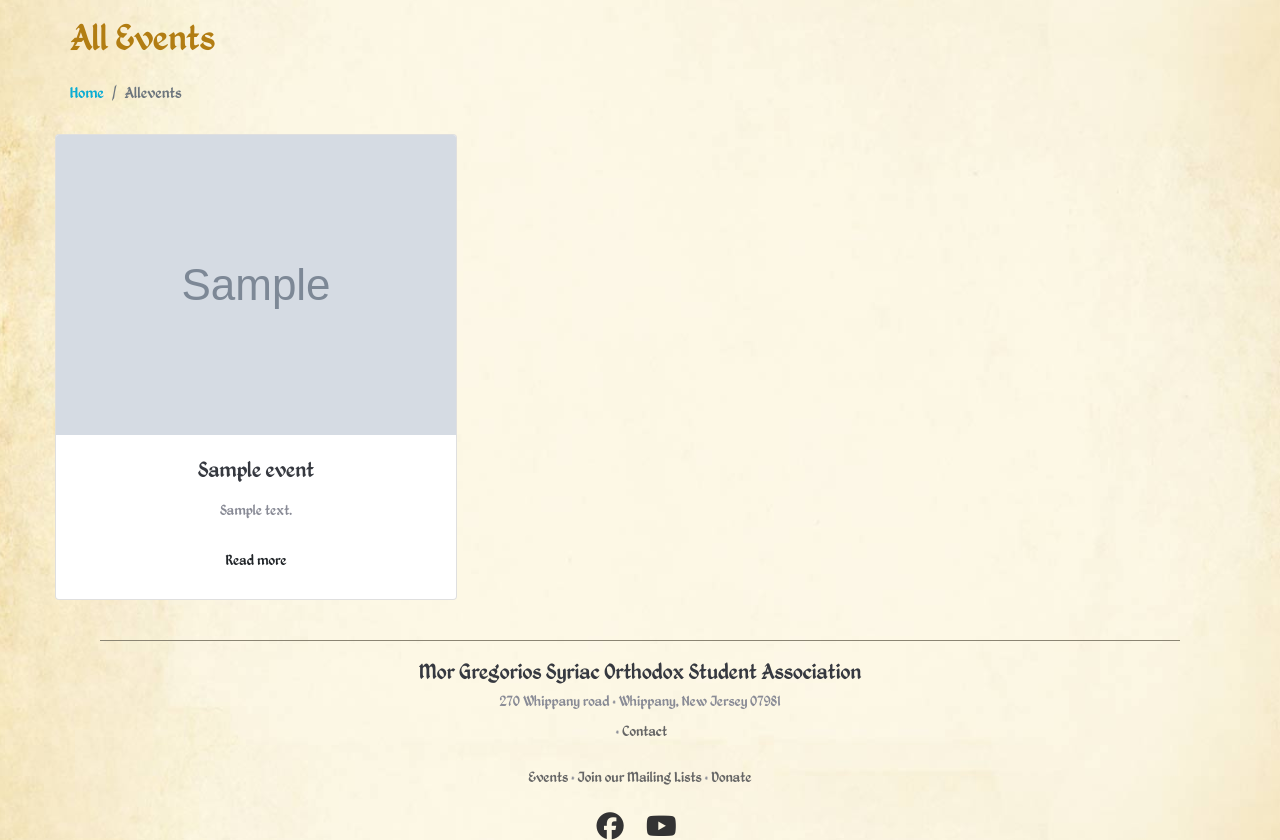
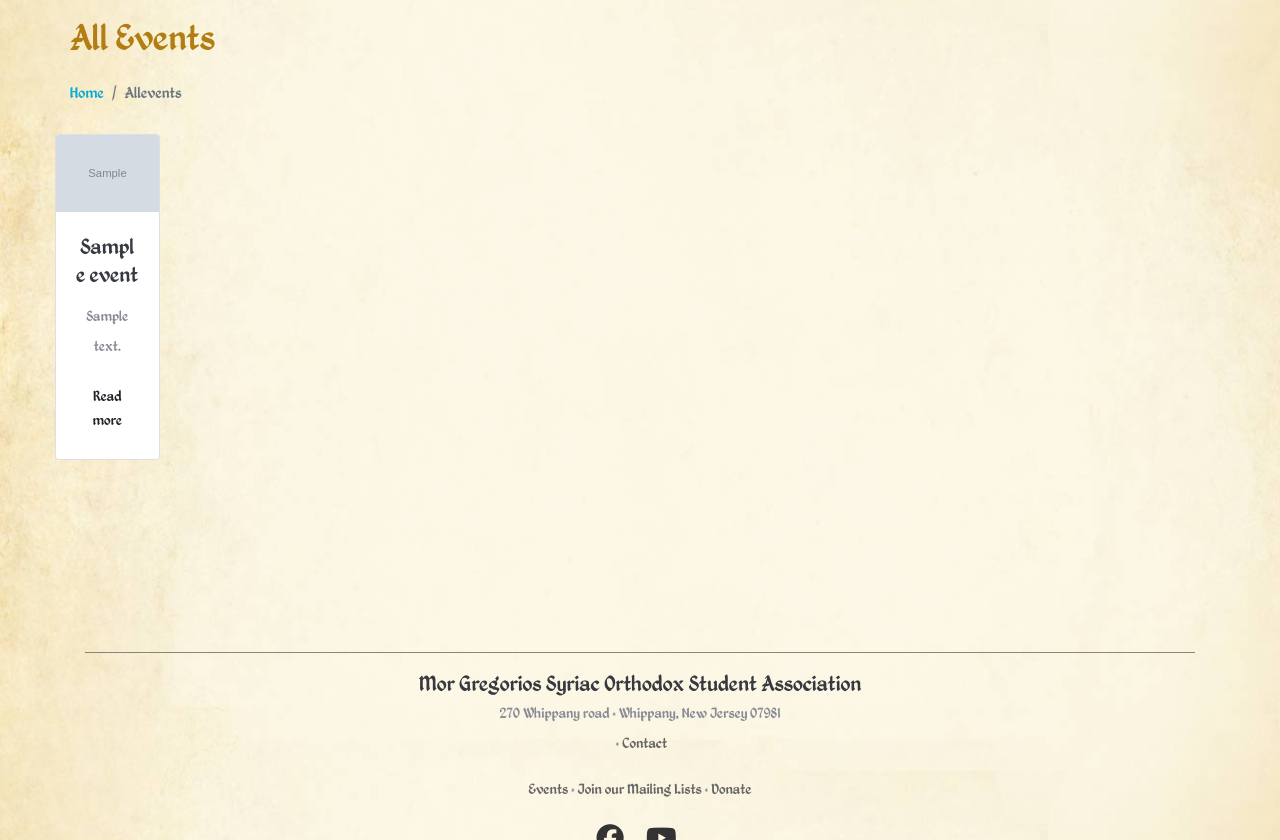
Before and after one commit to MAVAPartners/Mgsosa, a Django app: page /events-all/ in a window 1280 px wide. Shown: the part 459-1299 px from the top of the page. Run offline with Django 3.2, Linux system fonts and the light colour scheme; tables that the repository leaves empty hold one stand-in row (values such as "Sample post"); grey boxes marked "Sample" are stand-in pictures; some libraries are stand-ins or nearby versions.

Commit message:
updates to events all

```diff
--- a/templates/events-all.html
+++ b/templates/events-all.html
@@ -200,8 +200,9 @@
         </div> {% endcomment %}
         {% comment %} code for all events {% endcomment %}
         <div class="row row-cols-1 row-cols-md-2">
-  <div class="col mb-4  mr-3">
+
   {% for event in events %}
+  <div class="col-sm-3 mb-4  mr-3">
     <!-- Card -->
     <div class="card">
 
@@ -229,11 +230,12 @@
 
     </div>
     <!-- Card -->
+       </div>
 
 
+  {% endfor %}
   </div>
-  {% endfor %}
-
+  <div class="row col-12 row-cols-1 row-cols-md-2 justify-content-center">
 {% comment %} pagination code {% endcomment %}
 {% if events.has_other_pages %}
   <ul class="pagination justify-content-center">
@@ -256,6 +258,7 @@
     {% endif %}
   </ul>
 {% endif %}
+</div>
 {% comment %} <nav aria-label="Page navigation example" class="col-sm-12 d-flex justify-content-center">
   <ul class="pagination justify-content-center">
     <li class="page-item disabled">
```
